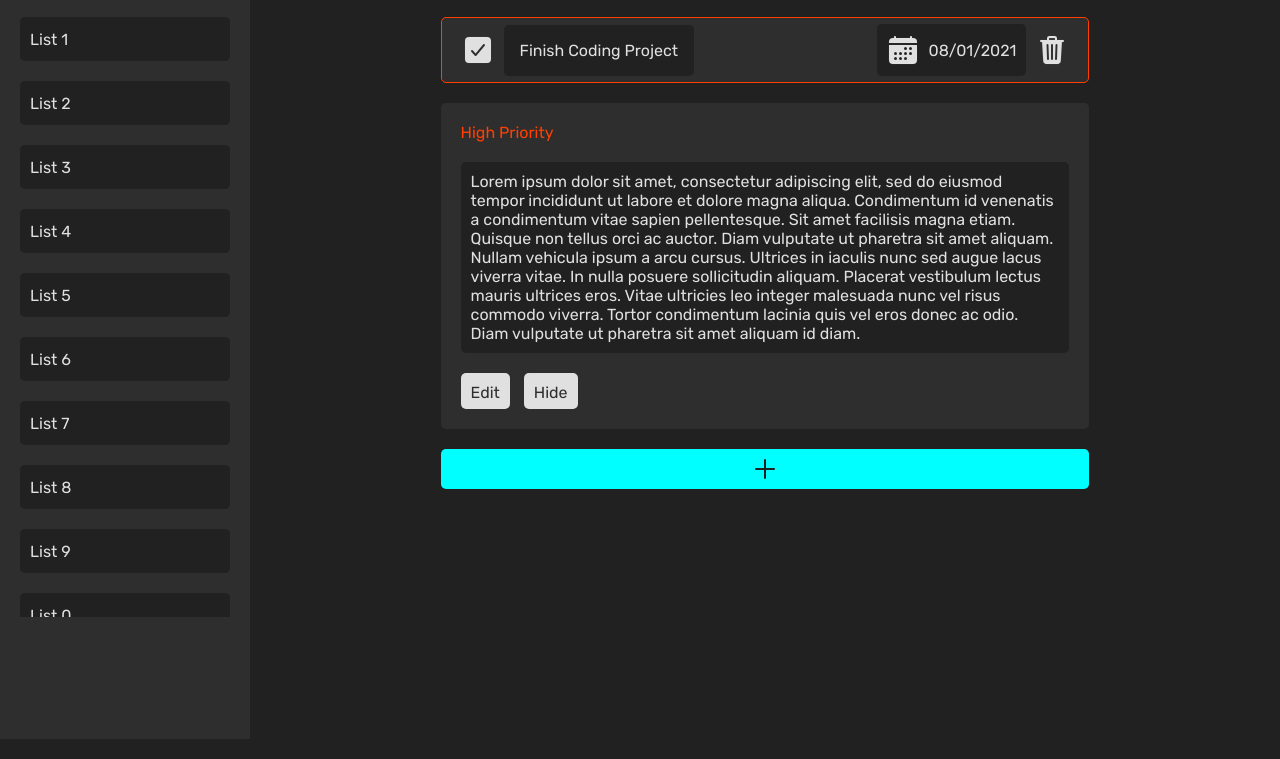
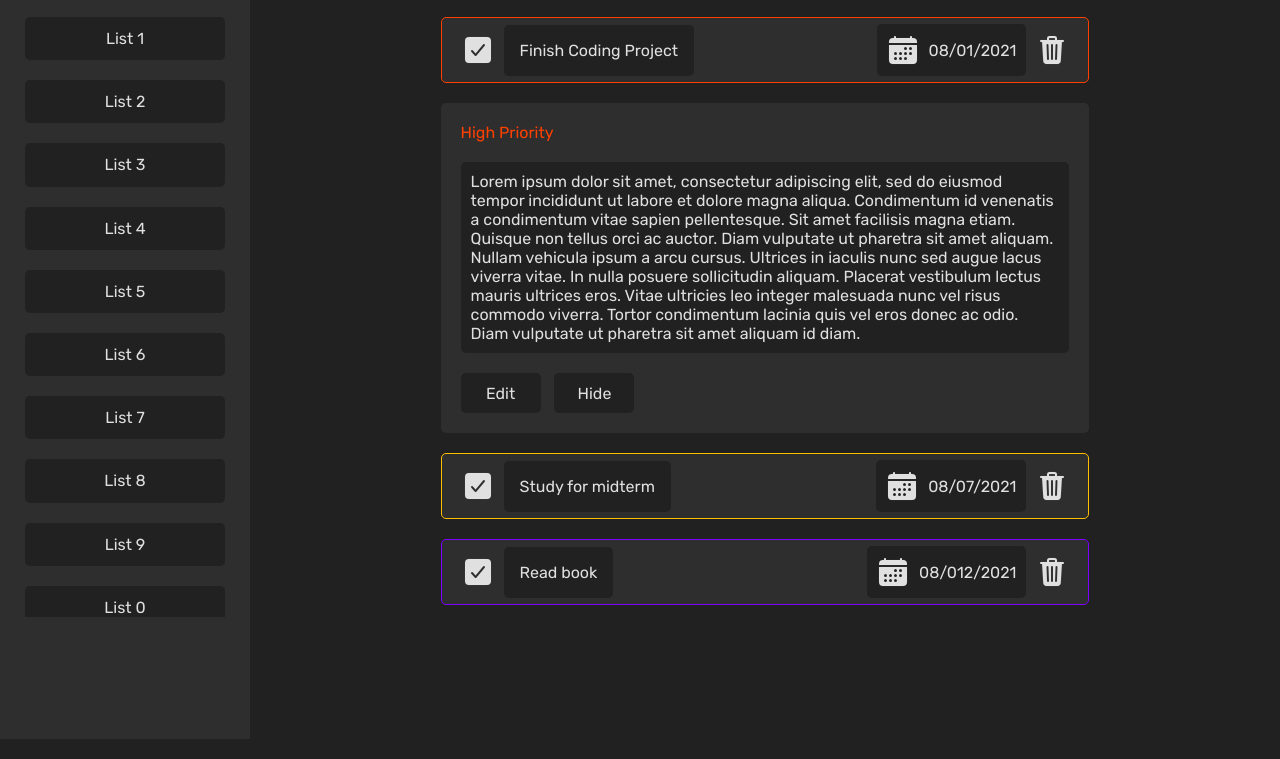
Before and after one commit to liwll/todo-list, a website built with webpack: page dist/index.html in a window 1280 px wide. Shown: the part 141-900 px from the top of the page. Built offline with nearby package versions, Linux system fonts and the light colour scheme.

Commit message:
Change clickable elements to buttons

```diff
--- a/dist/index.html
+++ b/dist/index.html
@@ -11,7 +11,7 @@
     <div id="app">
         <header id="header">
             <span id="header-text">To. Do.</span>
-            <ion-icon id="github-icon" name="logo-github"></ion-icon>
+            <a href="https://github.com/liwll"><ion-icon id="github-icon" name="logo-github"></ion-icon></a>
         </header>
         <div id="sidebar">
             <div id="sidebar-top">
@@ -19,54 +19,42 @@
                 <ion-icon id="add-circle-icon" name="add-circle"></ion-icon>
             </div>
             <div id="lists">
-                <div class="list">
+                <button class="list">
                     List 1
-                </div>
-                <div class="list">
+                </button>
+                <button class="list">
                     List 2
-                </div>
-                <div class="list">
+                </button>
+                <button class="list">
                     List 3
-                </div>
-                <div class="list">
+                </dibuttonv>
+                <button class="list">
                     List 4
-                </div>
-                <div class="list">
+                </button>
+                <button class="list">
                     List 5
-                </div>
-                <div class="list">
+                </button>
+                <button class="list">
                     List 6
-                </div>
-                <div class="list">
+                </button>
+                <button class="list">
                     List 7
-                </div>
-                <div class="list">
+                </button>
+                <button class="list">
                     List 8
-                </div>
-                <div class="list">
+                </button>
+                <button class="list">
                     List 9
-                </div>
-                <div class="list">
+                </button>
+                <button class="list">
                     List 0
-                </div>
-                <div class="list">
+                </button>
+                <button class="list">
                     List 1
-                </div>
-                <div class="list">
+                </button>
+                <button class="list">
                     List 2
-                </div>
-                <div class="list">
-                    List 3
-                </div>
-                <div class="list">
-                    List 4
-                </div>
-                <div class="list">
-                    List 5
-                </div>
-                <div class="list">
-                    List 6
-                </div>
+                </button>
             </div>
         </div>
         <div id="todo-container">
@@ -78,17 +66,17 @@
                 <div class="item" style="border: 1px solid #ff4000;">
                     <div class="item-left">
                         <ion-icon id="check-icon" name="checkbox"></ion-icon>
-                        <div class="item-name">
+                        <button class="item-name">
                             Finish Coding Project
-                        </div>
+                        </button>
                     </div>
                     <div class="item-right">
-                        <div class="date">
+                        <button class="date">
                             <ion-icon id="date-icon" name="calendar"></ion-icon>
                             <span class="date-text">
                                 08/01/2021
                             </span>
-                        </div>
+                        </button>
                         <ion-icon id="del-icon" name="trash"></ion-icon>
                     </div>
                 </div>
@@ -100,13 +88,47 @@
                         Lorem ipsum dolor sit amet, consectetur adipiscing elit, sed do eiusmod tempor incididunt ut labore et dolore magna aliqua. Condimentum id venenatis a condimentum vitae sapien pellentesque. Sit amet facilisis magna etiam. Quisque non tellus orci ac auctor. Diam vulputate ut pharetra sit amet aliquam. Nullam vehicula ipsum a arcu cursus. Ultrices in iaculis nunc sed augue lacus viverra vitae. In nulla posuere sollicitudin aliquam. Placerat vestibulum lectus mauris ultrices eros. Vitae ultricies leo integer malesuada nunc vel risus commodo viverra. Tortor condimentum lacinia quis vel eros donec ac odio. Diam vulputate ut pharetra sit amet aliquam id diam.
                     </div>
                     <div class="description-btns">
-                        <span class="description-btn">Edit</span>
-                        <span class="description-btn">Hide</span>
+                        <button class="description-btn">Edit</button>
+                        <button class="description-btn">Hide</button>
                     </div>
                 </div>
-                <div id="new-task">
+                <div class="item" style="border: 1px solid #ffbf00;">
+                    <div class="item-left">
+                        <ion-icon id="check-icon" name="checkbox"></ion-icon>
+                        <button class="item-name">
+                            Study for midterm
+                        </button>
+                    </div>
+                    <div class="item-right">
+                        <button class="date">
+                            <ion-icon id="date-icon" name="calendar"></ion-icon>
+                            <span class="date-text">
+                                08/07/2021
+                            </span>
+                        </button>
+                        <ion-icon id="del-icon" name="trash"></ion-icon>
+                    </div>
+                </div>
+                <div class="item" style="border: 1px solid #8000ff;">
+                    <div class="item-left">
+                        <ion-icon id="check-icon" name="checkbox"></ion-icon>
+                        <button class="item-name">
+                            Read book
+                        </button>
+                    </div>
+                    <div class="item-right">
+                        <button class="date">
+                            <ion-icon id="date-icon" name="calendar"></ion-icon>
+                            <span class="date-text">
+                                08/012/2021
+                            </span>
+                        </button>
+                        <ion-icon id="del-icon" name="trash"></ion-icon>
+                    </div>
+                </div>
+                <button id="new-task">
                     <ion-icon id="add-icon" name="add"></ion-icon>
-                </div>
+                </button>
             </div>
         </div>
     </div>
--- a/dist/main.css
+++ b/dist/main.css
@@ -6,7 +6,7 @@
     --header-color: rgb(39, 39, 39);
     --highlight-color: rgba(255, 255, 255, .1);
     --accent-color: #00ffff;
-    --accent-color-2: #52cccc;
+    --accent-color-2: #2ee6e6;
     --hp-color: #ff4000;
     --mp-color: #ffbf00;
     --lp-color: #8000ff;
@@ -23,6 +23,17 @@ body {
     color: var(--text-color);
 }
 
+button {
+    display: flex;
+    align-items: center;
+    justify-content: center;
+    font: 1em 'Rubik', sans-serif;
+    color: var(--text-color);
+    border: none;
+    border-radius: 5px;
+    cursor: pointer;
+}
+
 #header {
     display: flex;
     height: 5%;
@@ -35,6 +46,10 @@ body {
 
 #github-icon {
     cursor: pointer;
+}
+
+a {
+    color: var(--text-color);
 }
 
 #sidebar {
@@ -70,15 +85,12 @@ body {
 }
 
 .list {
-    height: 1.5em;
-    margin: 0 20px;
+    height: 2.7em;
+    width: 80%;
+    margin: 0 auto;
     margin-bottom: 20px;
-    padding: 10px;
-    display: flex;
-    align-items: center;
+    padding: 20px;
     background: var(--bg-color-1);
-    border-radius: 5px;
-    cursor: pointer;
     transition: ease-in-out 0.2s;
 }
 
@@ -154,6 +166,10 @@ body {
     cursor: pointer;
 }
 
+#check-icon:hover, #del-icon:hover {
+    color: var(--accent-color-2);
+}
+
 .item-expanded {
     height: fit-content;
     padding: 20px;
@@ -172,31 +188,38 @@ body {
 
 .description-btn {
     display: inline-block;
-    height: 1em;
+    height: 2.5em;
+    width: 5em;
     margin-right: 10px;
     padding: 10px;
-    color: var(--bg-color-2);
-    background: var(--text-color);
+    background: var(--bg-color-1);
     border-radius: 5px;
     cursor: pointer;
-    transition: ease-in-out 0.2s;
+}
+
+.description-btn:hover {
+    background: var(--accent-color-2);
+    color: var(--bg-color-1);
 }
 
 #new-task {
-    display: flex;
-    align-items: center;
-    justify-content: center;
     height: 0;
+    width: 90%;
     padding: 20px;
-    margin: 0 5%;
+    margin: 0 auto;
     background: var(--accent-color);
     border-radius: 5px;
     cursor: pointer;
+    transition: ease-in-out 0.05s;
 }
 
 #add-icon {
     font-size: 2em;
     color: var(--bg-color-1);
+}
+
+#new-task:active {
+    transform: scale(0.98, 0.98);
 }
 
 ::-webkit-scrollbar {
```
